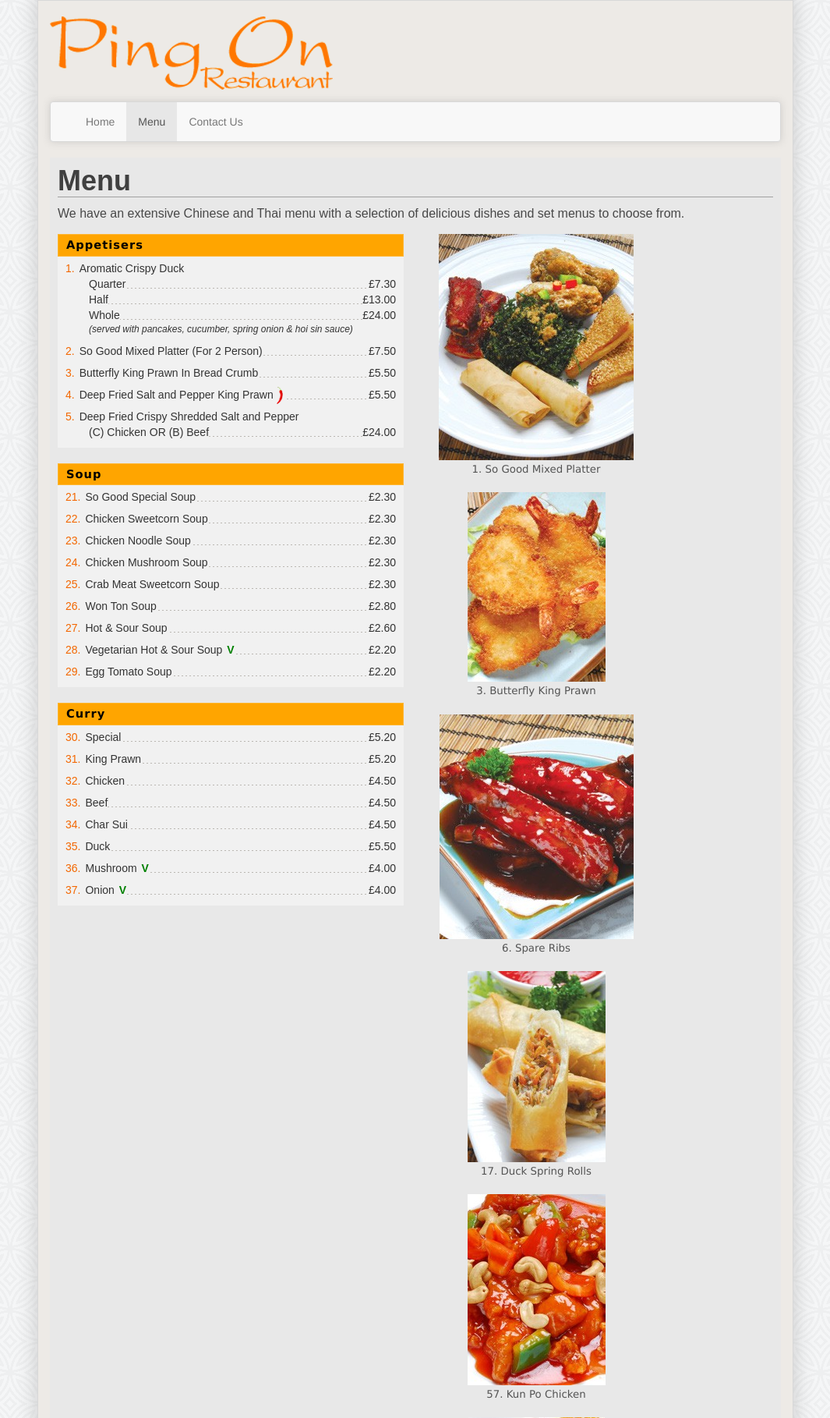
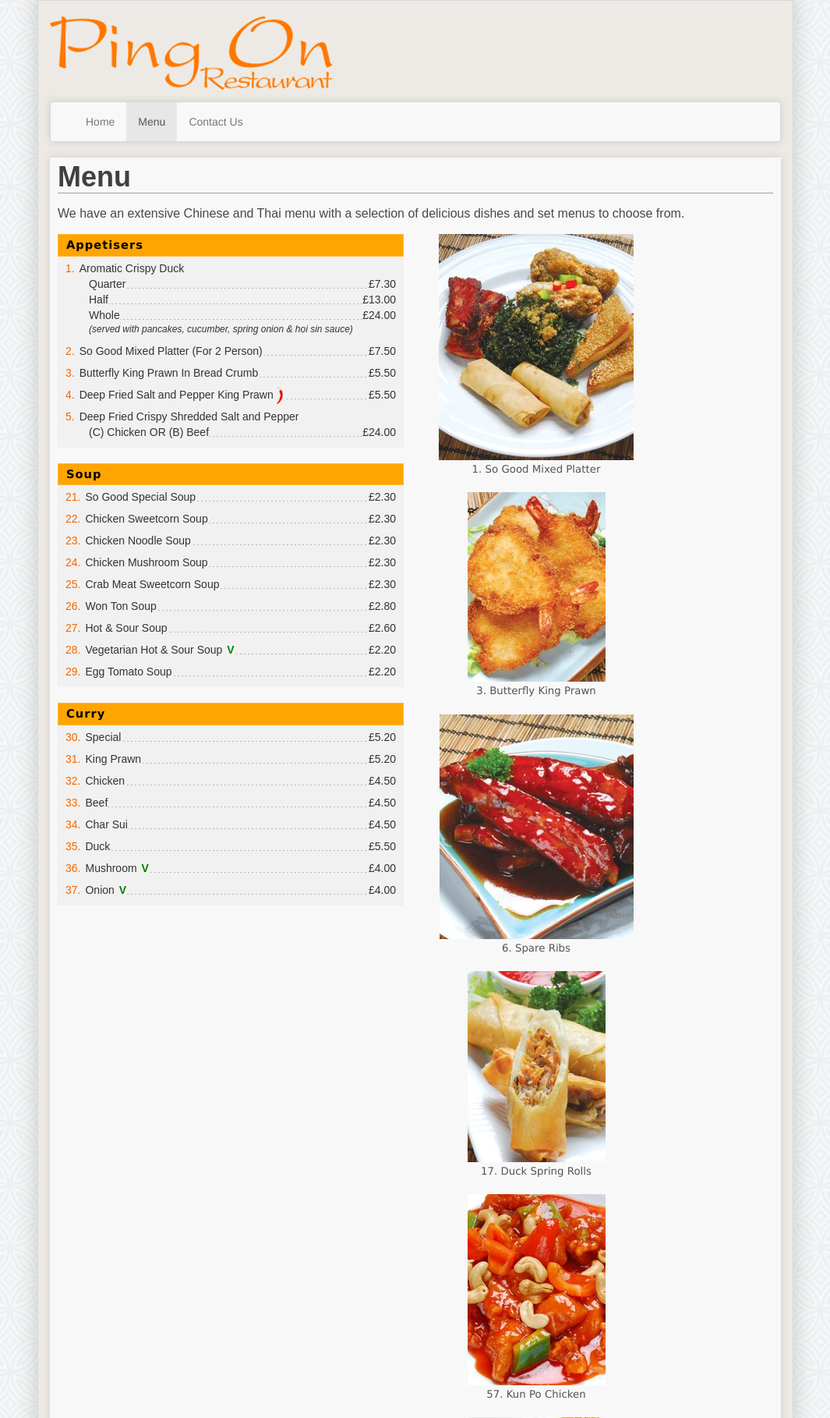
Before and after one commit to squariegoes/ping-on, a Flask app: page /menu in a window 1280 px wide. Shown: the top 1818 px of the page at 78% size, without its empty margins (107-1172 px from the left). Run offline with Flask 2, Linux system fonts and the light colour scheme; some libraries are stand-ins or nearby versions.

Commit message:
fixing styles

```diff
--- a/static/css/custom.css
+++ b/static/css/custom.css
@@ -65,15 +65,18 @@ div.nontransbox
 {
     padding-left:10px;
     padding-right:10px;
-    padding-bottom:20px;
-    background-color: #E8E8E8;
+    padding-bottom:10px;
+    background-color: #F8F8F8;
     font-family: Arial;
+    box-shadow: 0px 0px 10px 0px rgba(140, 140, 140, 0.3);
 
 }
 div.nontransbox h1
 {
     padding-top:10px;
+    padding-top:5px;
     margin-top:0px;
+    margin-bottom:15px;
     border-bottom: 1px solid #A0A0A0 ;
     font-weight: bold;
     color: #404040 ;
@@ -339,6 +342,11 @@ p.footer-text
     color:#c3c3c3;
 }
 
+div.footer-spacer
+{
+    padding-top:0px;
+}
+
 #map_canvas
 {
     width: 235px;
--- a/templates/template.html
+++ b/templates/template.html
@@ -81,7 +81,7 @@
 <div>
 
         <!--<div class="container" style="margin-bottom:0px;background:#DDD">-->
-        <div class="container" style="margin-bottom:0px;background:#EDEAE6;border: 1px solid #D8D8D8;box-shadow: 0px 0px 20px 5px rgba(140, 140, 140, 0.3);">
+        <div class="container" style="margin-bottom:0px;padding-bottom:15px;background:#EDEAE6;border: 1px solid #D8D8D8;box-shadow: 0px 0px 20px 5px rgba(140, 140, 140, 0.3);">
     <!--<div class="container" style="margin-bottom:0px">-->
 
             <div class="row" style="margin-top:20px;margin-bottom:15px">
@@ -166,11 +166,13 @@
                 </div>
 
                 <div class="col-sm-4">
+                    <div class="visible-xs footer-spacer">&nbsp;</div>
                     <h3 class="footer-hdr">Come visit us</h3>
                     <div id="map_canvas"></div>
                 </div>
 
                 <div class="col-sm-4">
+                    <div class="visible-xs footer-spacer">&nbsp;</div>
                     <h3 class="footer-hdr">Open Daily</h3>
                     <p class="footer-text">Mon to Thurs: 12pm - 2pm &amp; 5.30pm - 11.00pm</p>
                     <p class="footer-text">Fri and Sat: 12pm - 2pm &amp; 5.30pm - 12.00am</p>
```
